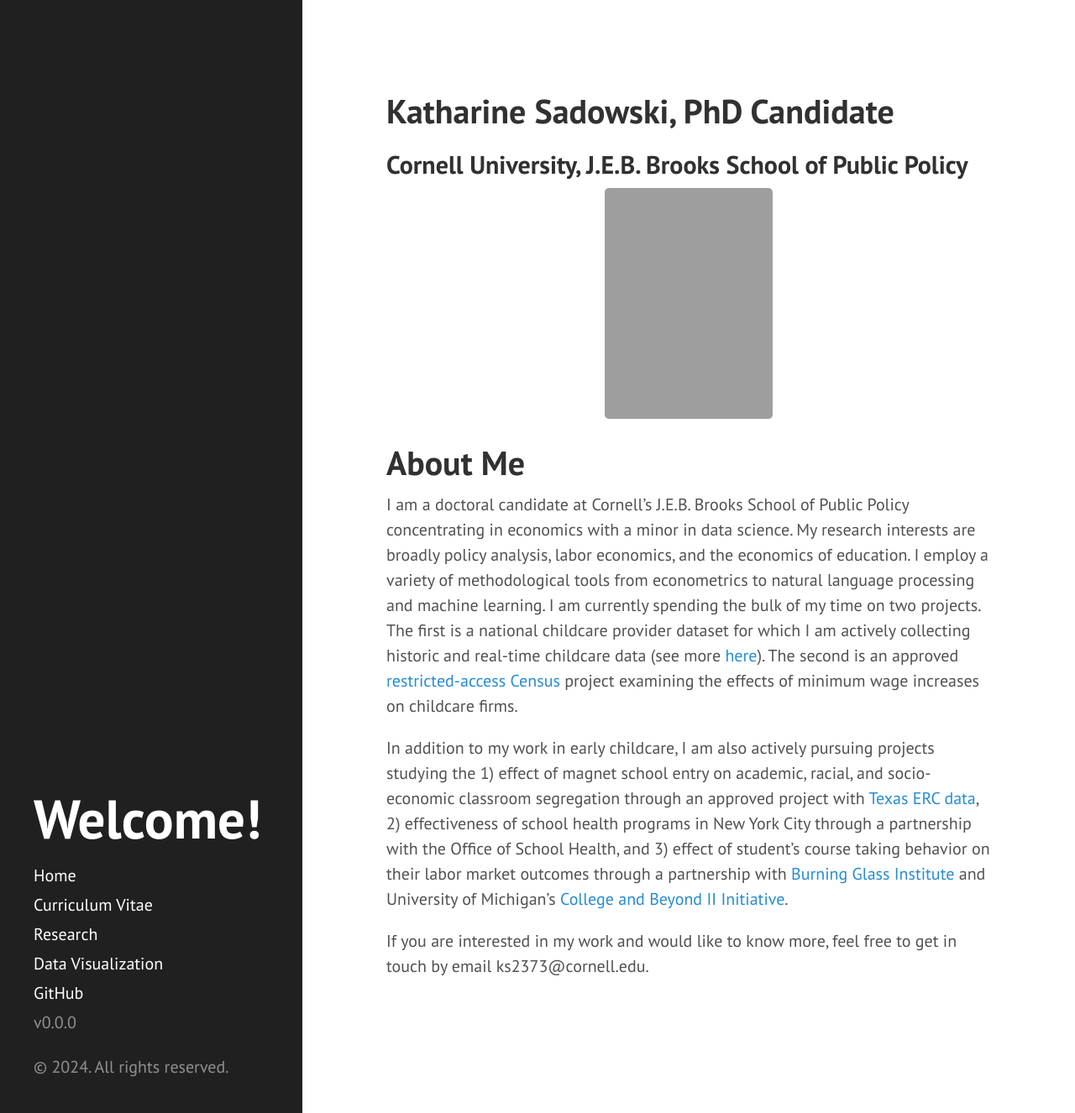
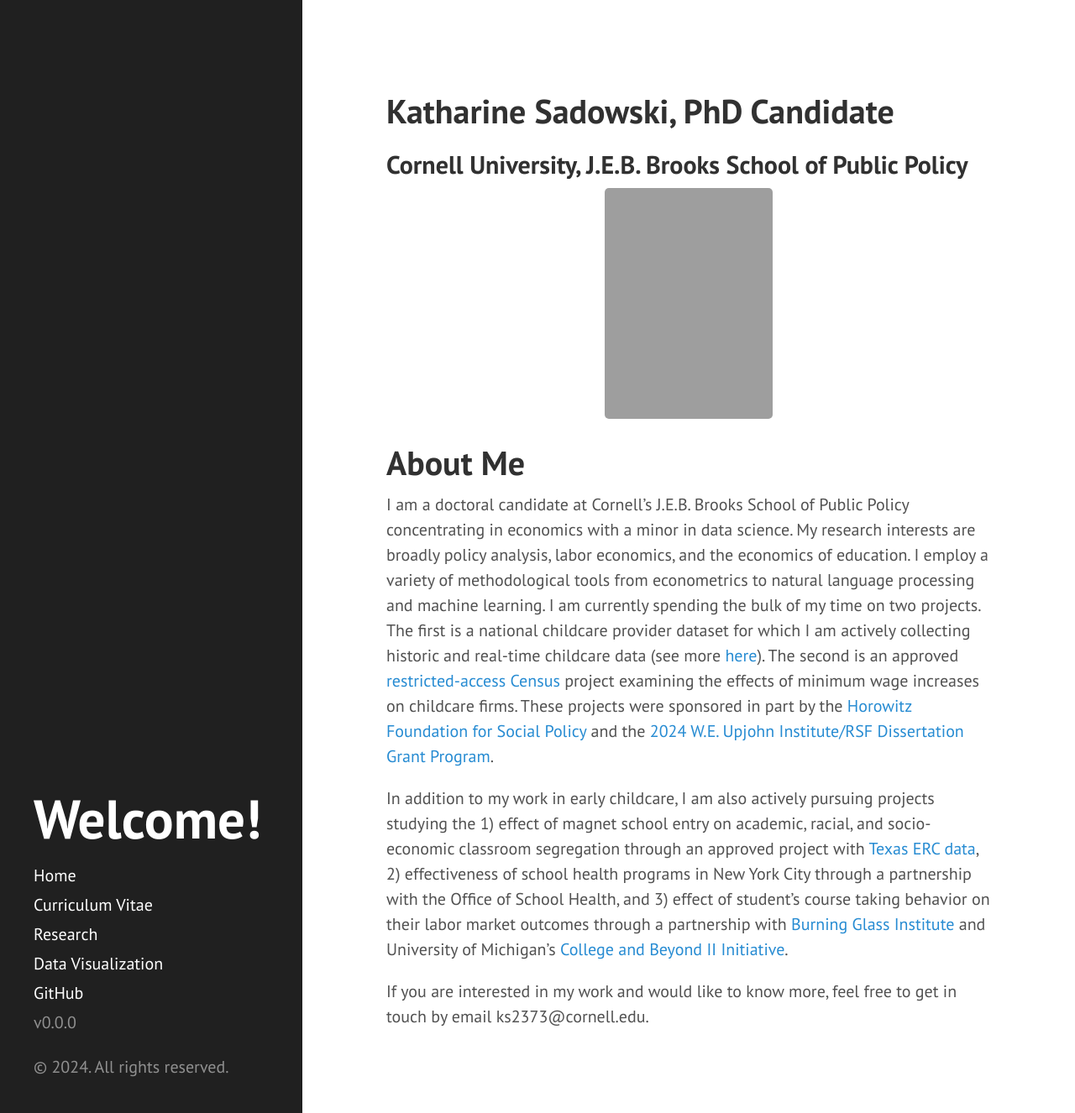
Before and after one commit to kcsadow/website, a Jekyll site: the page built from index.md, in a window 1280 px wide and 1326 px high. Shown: the whole window at 84% size. Built offline with Jekyll 4.4.1, drawn with Linux system fonts in a browser that asks for light colours; the list of posts is cut into pages by our own code.

Commit message:
Update index.md

```diff
--- a/index.md
+++ b/index.md
@@ -12,7 +12,7 @@ layout: default
 </p>
 
 # About Me
-I am a doctoral candidate at Cornell's J.E.B. Brooks School of Public Policy concentrating in economics with a minor in data science. My research interests are broadly policy analysis, labor economics, and the economics of education. I employ a variety of methodological tools from econometrics to natural language processing and machine learning. I am currently spending the bulk of my time on two projects. The first is a national childcare provider dataset for which I am actively collecting historic and real-time childcare data (see more [here](https://kcsadow.github.io/website/dataviz/)). The second is an approved [restricted-access Census](https://www.census.gov/topics/research/guidance/restricted-use-microdata.html) project examining the effects of minimum wage increases on childcare firms.
+I am a doctoral candidate at Cornell's J.E.B. Brooks School of Public Policy concentrating in economics with a minor in data science. My research interests are broadly policy analysis, labor economics, and the economics of education. I employ a variety of methodological tools from econometrics to natural language processing and machine learning. I am currently spending the bulk of my time on two projects. The first is a national childcare provider dataset for which I am actively collecting historic and real-time childcare data (see more [here](https://kcsadow.github.io/website/dataviz/)). The second is an approved [restricted-access Census](https://www.census.gov/topics/research/guidance/restricted-use-microdata.html) project examining the effects of minimum wage increases on childcare firms. These projects were sponsored in part by the [Horowitz Foundation for Social Policy](https://www.horowitz-foundation.org/2024) and the [2024 W.E. Upjohn Institute/RSF Dissertation Grant Program](https://www.russellsage.org/news/third-annual-dissertation-research-grants-awarded).
 
 In addition to my work in early childcare, I am also actively pursuing projects studying the 1) effect of magnet school entry on academic, racial, and socio-economic classroom segregation through an approved project with [Texas ERC data](https://texaserc.utexas.edu/), 2) effectiveness of school health programs in New York City through a partnership with the Office of School Health, and 3) effect of student's course taking behavior on their labor market outcomes through a partnership with [Burning Glass Institute](https://www.burningglassinstitute.org/) and University of Michigan's [College and Beyond II Initiative](https://www.icpsr.umich.edu/web/about/cms/4370).
 
```
